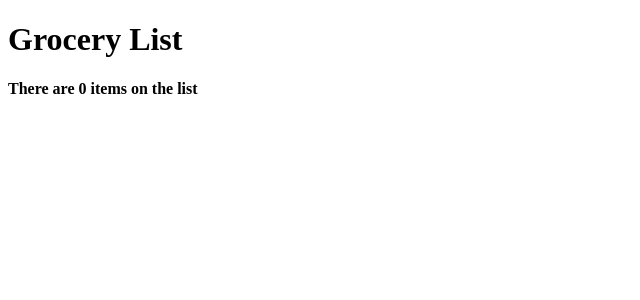
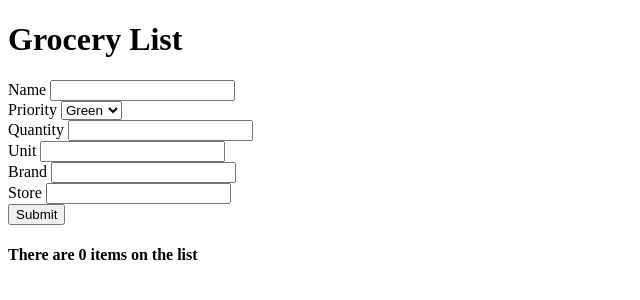
Before and after one commit to surfaceofbacon/Grocery_List, a Django app: page / in a window 1280 px wide. Shown: the top 300 px of the page, without its empty margins (0-640 px from the left). Run offline with Django 5.2, Linux system fonts and the light colour scheme; data that the repository does not hold is empty.

Commit message:
added grocery form

```diff
--- /dev/null
+++ b/grocery_list/entries/templates/base.html
@@ -0,0 +1,11 @@
+<!DOCTYPE html>
+<html lang="en">
+<head>
+    <meta charset="UTF-8">
+    <title>{% block title %} Grocery List {% endblock %}</title>
+    <script src="https://cdn.jsdelivr.net/npm/bootstrap@5.3.3/dist/js/bootstrap.bundle.min.js" integrity="sha384-YvpcrYf0tY3lHB60NNkmXc5s9fDVZLESaAA55NDzOxhy9GkcIdslK1eN7N6jIeHz" crossorigin="anonymous"></script>
+</head>
+<body>
+    {% block body %} {% endblock %}
+</body>
+</html>
--- a/grocery_list/entries/templates/entries/list.html
+++ b/grocery_list/entries/templates/entries/list.html
@@ -1,19 +1,48 @@
-<!DOCTYPE html>
-<html lang="en">
-<head>
-    <meta charset="UTF-8">
-    <title>Grocery List</title>
+{% extends 'base.html' %}
 
-</head>
-<body>
+{% block title %} None Default {% endblock %}
 
+{% block body %}
     <h1>Grocery List</h1>
+    <form method="post" action="/">
+        {% csrf_token %}
+        <div>
+            <label for="name">Name</label>
+            <input required type="text" id="name" name="name"/>
+        </div>
+        <div>
+            <label for="importance_color">Priority</label>
+            <select id="importance_color" name="importance_color">
+                <option value="G">Green</option>
+                <option value="Y">Yellow</option>
+                <option value="R">Red</option>
+            </select>
+        </div>
+        <div>
+            <label for="quantity">Quantity</label>
+            <input type="number" id="quantity" name="quantity"/>
+        </div>
+        <div>
+            <label for="unit">Unit</label>
+            <input type="text" id="unit" name="unit"/>
+        </div>
+        <div>
+            <label for="brand">Brand</label>
+            <input type="text" id="brand" name="brand"/>
+        </div>
+        <div>
+            <label for="store">Store</label>
+            <input type="text" id="store" name="store"/>
+        </div>
+        <div>
+            <button type="submit" name="submit">Submit</button>
+        </div>
+    </form>
     <h4>There are {{amount_in_list}} items on the list</h4>
     <ul>
         {% for entry in groceries_list %}
-            <li>{{ entry }}</li>
+        <li>{{ entry }}</li>
         {% endfor %}
     </ul>
 
-</body>
-</html>
+{% endblock %}
--- a/grocery_list/entries/views.py
+++ b/grocery_list/entries/views.py
@@ -4,10 +4,22 @@ from .models import GroceryEntry
 
 
 def get_all_grocery_entries(request):
-    data = GroceryEntry.objects.all()
-    amount = GroceryEntry.objects.all().count()
+    if request.method == 'POST':
+        obj = GroceryEntry()
+        obj.name = request.POST.get('name')
+        obj.quantity = request.POST.get('quantity')
+        if obj.quantity == "":
+            obj.quantity = None
+        obj.importance_color = request.POST.get('importance_color')
+        obj.unit = request.POST.get('unit')
+        obj.brand = request.POST.get('brand')
+        obj.store = request.POST.get('store')
+        obj.save()
+
+    list_data = GroceryEntry.objects.all()
+    amount = GroceryEntry.objects.count()
     context = {
-        'groceries_list': data,
+        'groceries_list': list_data,
         'amount_in_list': amount
     }
     return render(request, 'entries/list.html', context)
```
